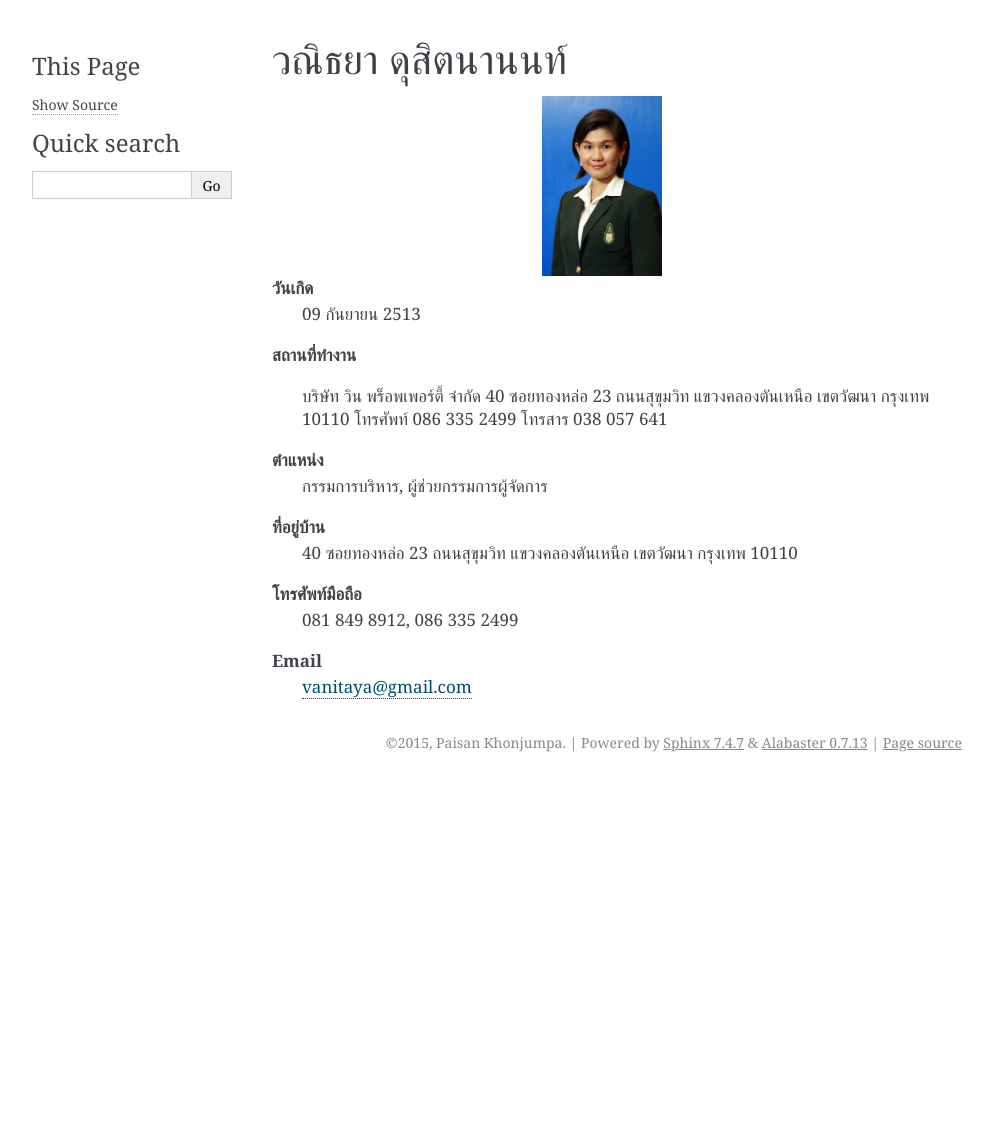
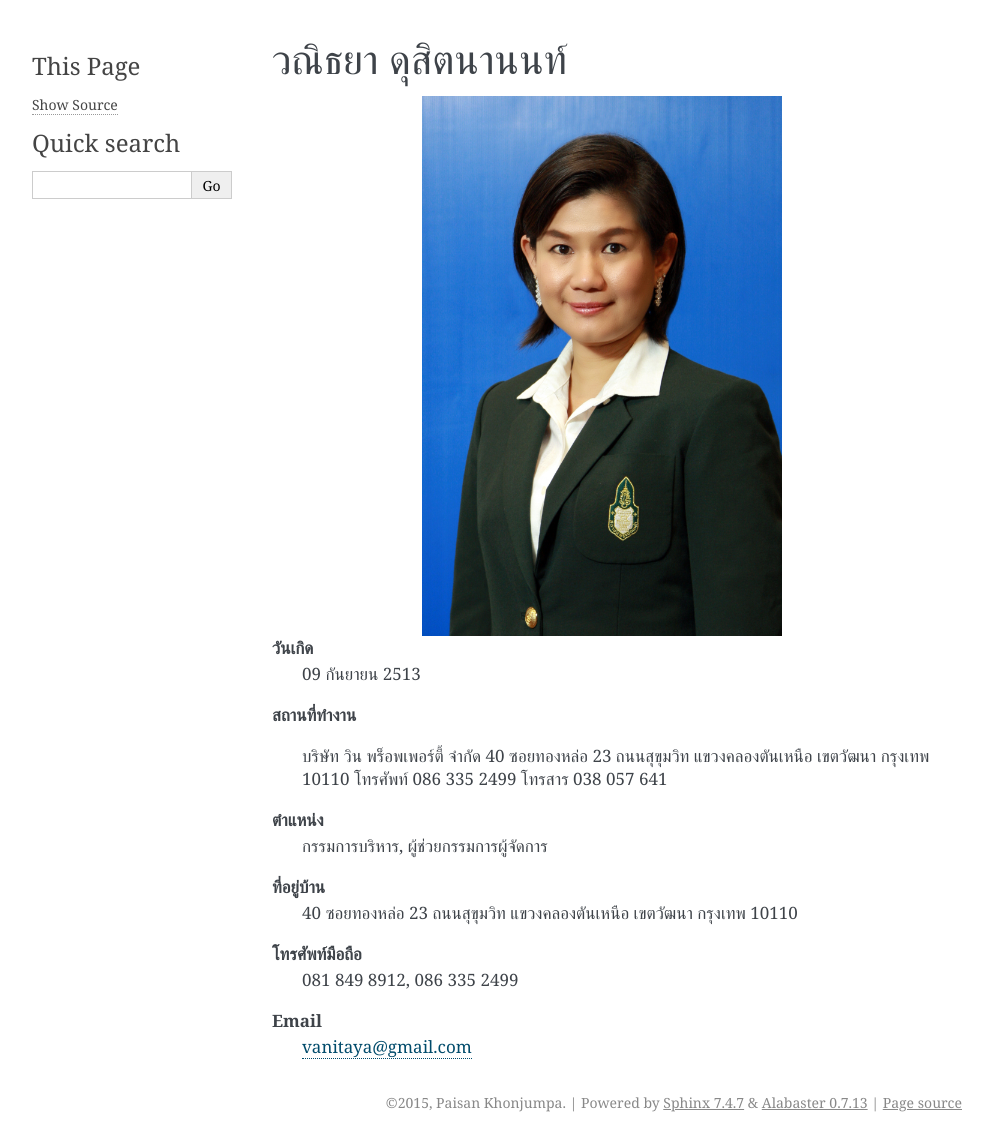
Before and after one commit to paisan/pss11, a Sphinx documentation site: the page built from source/profiles/3094.rst, in a window 1280 px wide. Shown: the whole page, without its empty margins (148-1140 px from the left). Built offline with Sphinx 7.4.7, drawn with Linux system fonts in a browser that asks for light colours; before the commit the page ends 900 px from its top, so only the background shows below that.

Commit message:
Vanitaya image scaled to 15%

```diff
--- a/source/profiles/3094.rst
+++ b/source/profiles/3094.rst
@@ -4,7 +4,7 @@
 ===================
 
 .. image:: /images/3094.jpg
-   :scale: 5 %
+   :scale: 15 %
    :alt: วณิธยา ดุสิตนานนท์
    :align: center
 
```
Also changed, not shown: 5 other files.
